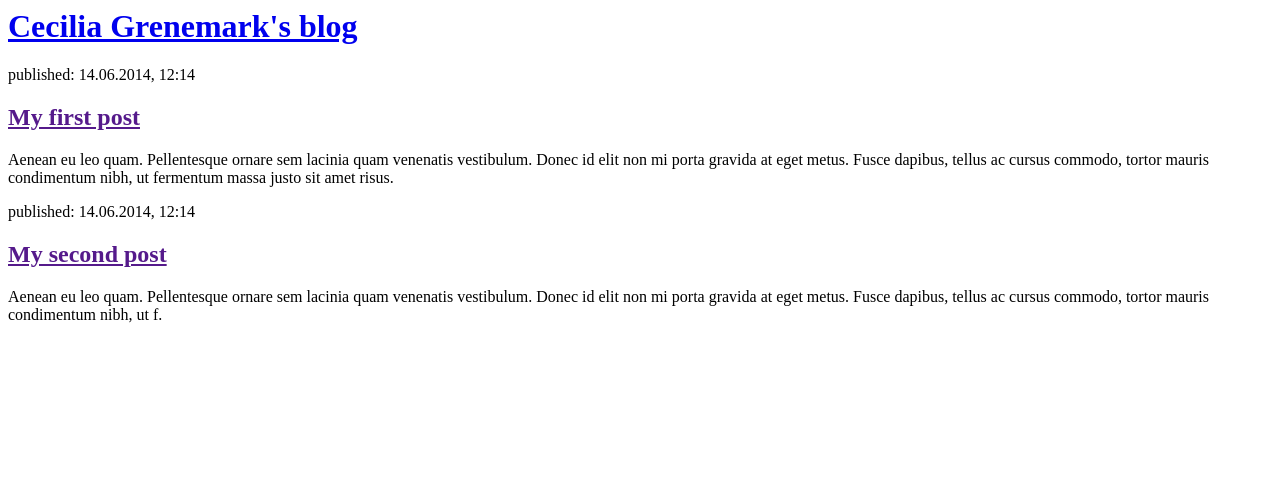
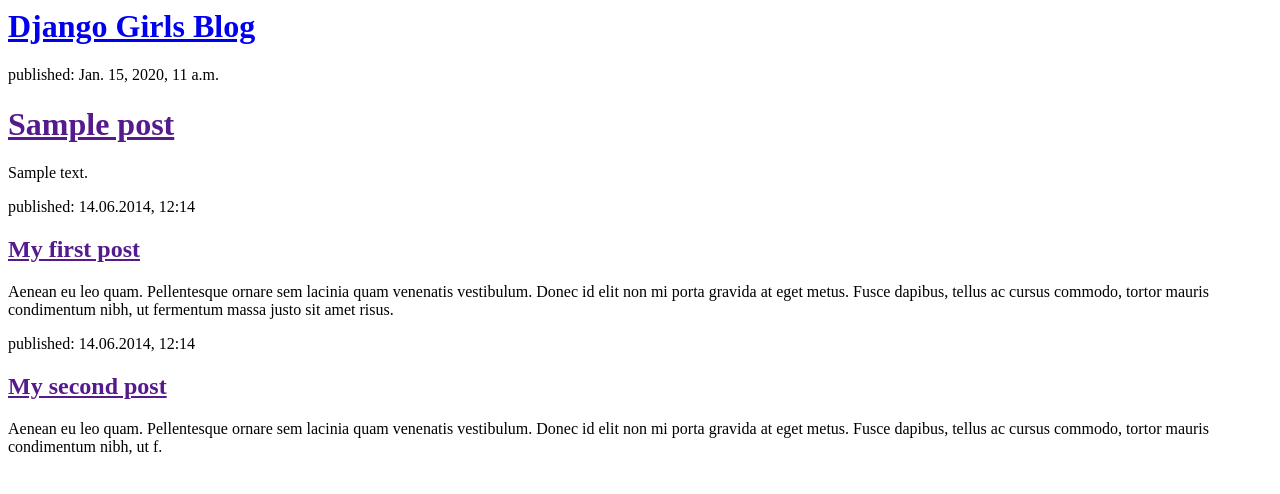
Before and after one commit to ceciliagrenemark/myblogg, a Django app: template blog/templates/blog/post_list.html in a window 1280 px wide. Shown: the top 494 px of the page. Run offline with Django 3.2, Linux system fonts and the light colour scheme; the template is opened without the code that fills it: values that come from a table or form of the project are taken from there, others are empty; tables that the repository leaves empty hold one stand-in row (values such as "Sample post").

Commit message:
Modified templates to display posts from database.

```diff
--- a/blog/templates/blog/post_list.html
+++ b/blog/templates/blog/post_list.html
@@ -4,8 +4,16 @@
     </head>
     <body>
         <div>
-            <h1><a href="/">Cecilia Grenemark's blog</a></h1>
-        </div>
+    <h1><a href="/">Django Girls Blog</a></h1>
+</div>
+
+{% for post in posts %}
+    <div>
+        <p>published: {{ post.published_date }}</p>
+        <h1><a href="">{{ post.title }}</a></h1>
+        <p>{{ post.text|linebreaksbr }}</p>
+    </div>
+{% endfor %}
 
         <div>
             <p>published: 14.06.2014, 12:14</p>
--- a/blog/views.py
+++ b/blog/views.py
@@ -1,5 +1,7 @@
 from django.shortcuts import render
+from django.utils import timezone
+from .models import Post
 
-# Create your views here.
 def post_list(request):
-    return render(request, 'blog/post_list.html', {})
+    posts = Post.objects.filter(published_date__lte=timezone.now()).order_by('published_date')
+    return render(request, 'blog/post_list.html', {'posts': posts})
```
